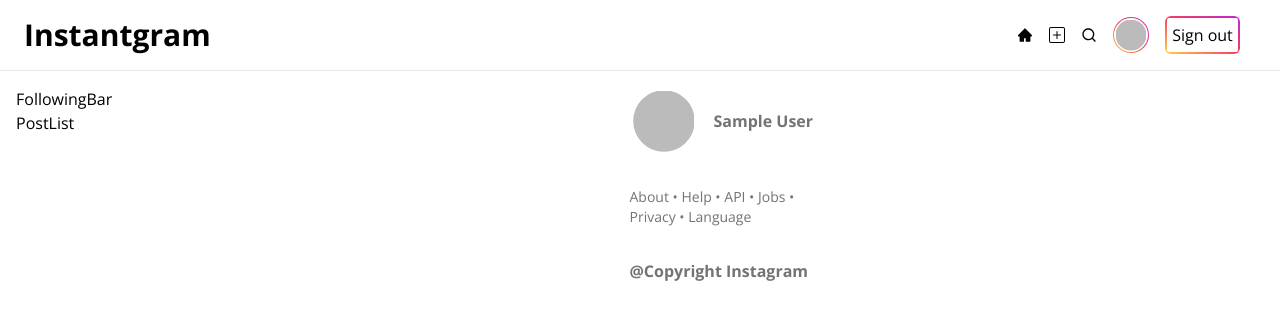
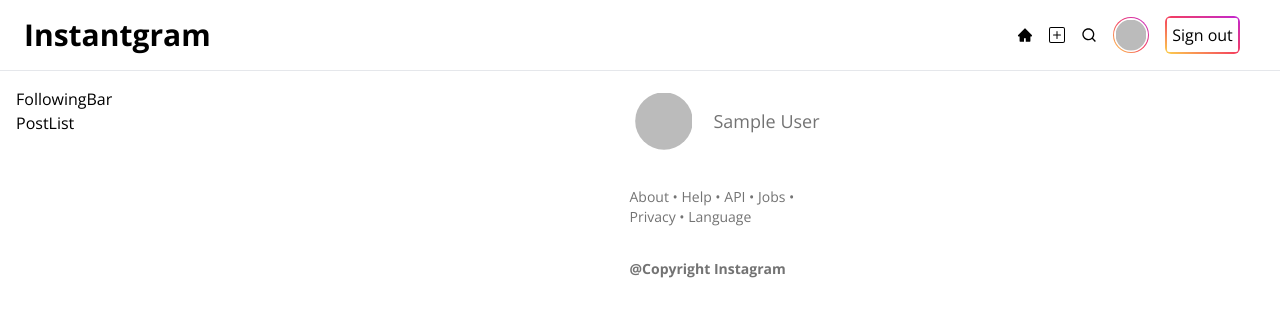
Before and after one commit to Kim-EunSu/instagram, a Next.js app: page / in a window 1280 px wide. Shown: the top 320 px of the page. Built offline with nearby package versions, Linux system fonts and the light colour scheme; no server answers; sample sign-in values are in the browser's storage.

Commit message:
사이드바 구현/스타일

```diff
--- a/src/components/Avatar.tsx
+++ b/src/components/Avatar.tsx
@@ -35,5 +35,5 @@ function getContainerStyle(size: string, highlight: boolean): string {
 function getImageSizeStyle(size: string): string {
   return size === "small"
     ? "w-[34px] h-[34px] p-[0.1rem]"
-    : "w-[16] h-[16] p-[0.2rem]";
+    : "w-16 h-16 p-[0.2rem]";
 }
--- a/src/components/SideBar.tsx
+++ b/src/components/SideBar.tsx
@@ -11,14 +11,16 @@ export default function SideBar({ user: { name, username, image } }: Props) {
       <div className="flex items-center ">
         {image && <Avatar image={image} />}
         <div className="ml-4">
-          <p className="text-lg">{username}</p>
-          <p className="font-bold text-neutral-500 leading-4">{name}</p>
+          <p className="font-bold">{username}</p>
+          <p className="text-lg text-neutral-500 leading-4">{name}</p>
         </div>
       </div>
       <p className="text-sm text-neutral-500 mt-8">
         About • Help • API • Jobs • Privacy • Language
       </p>
-      <p className="font-bold text-neutral-500 mt-8">@Copyright Instagram</p>
+      <p className="font-bold text-sm text-neutral-500 mt-8">
+        @Copyright Instagram
+      </p>
     </>
   );
 }
```
